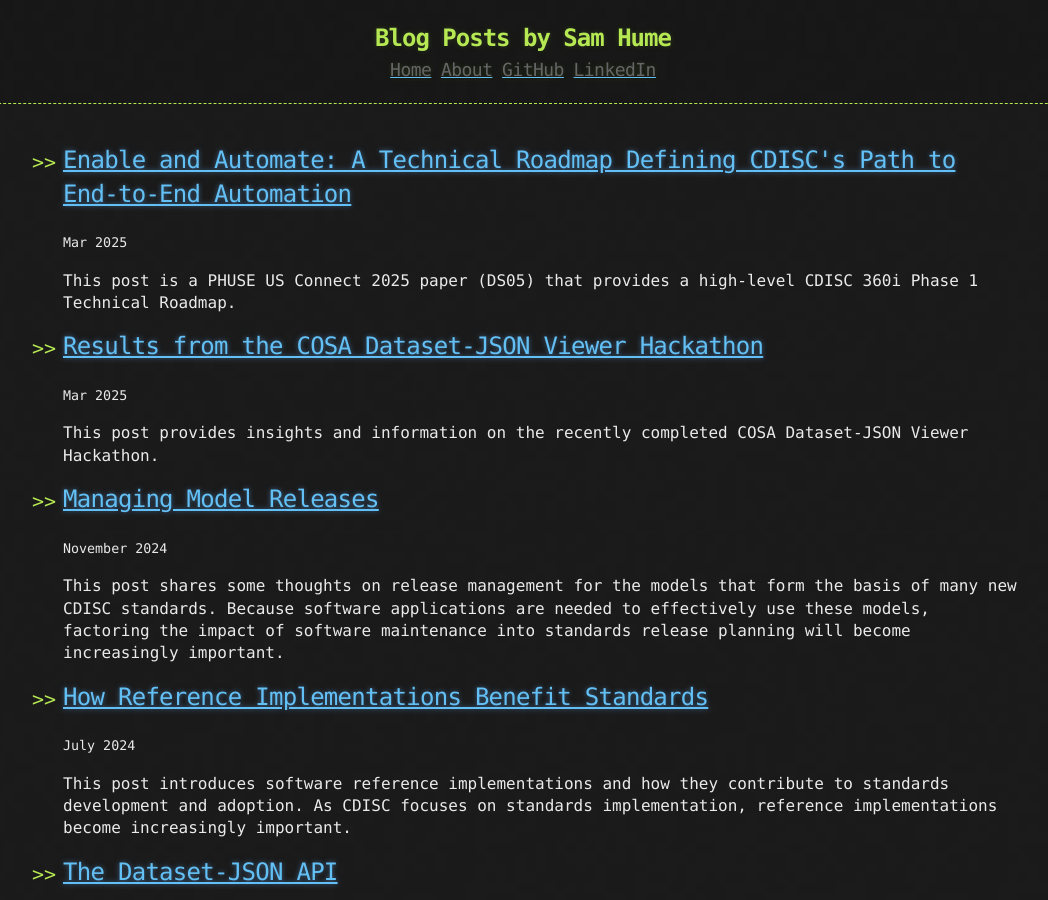
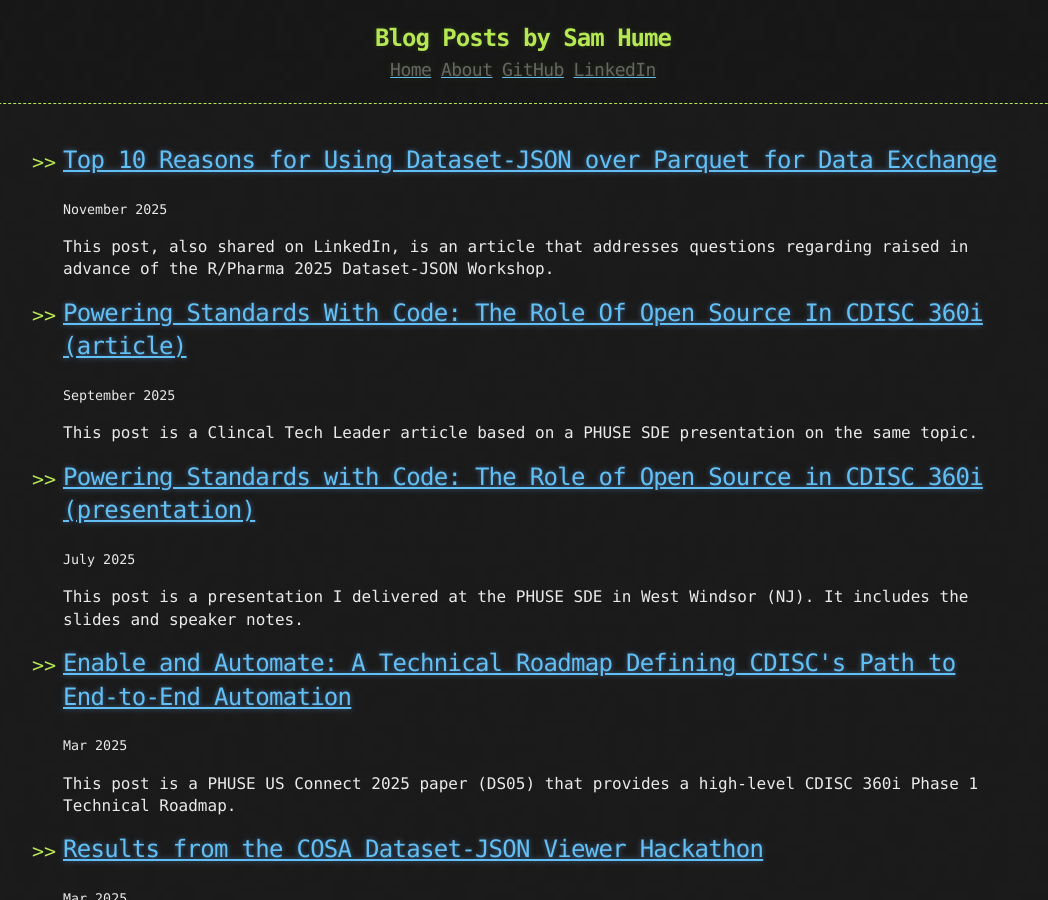
Before and after one commit to swhume/swhume.github.io, a Jekyll site: the page built from index.html, in a window 1280 px wide and 900 px high. Shown: the whole window, without its empty margins (117-1165 px from the left). Built offline with Jekyll 4.4.1, drawn with Linux system fonts in a browser that asks for light colours; the list of posts is cut into pages by our own code.

Commit message:
updates index with latest posts

```diff
--- a/index.html
+++ b/index.html
@@ -3,6 +3,27 @@
 ---
 
 <ul>
+      <li>
+          <h2><a href="https://swhume.github.io/top-10-reasons-dsj-over-parquet">Top 10 Reasons for Using Dataset-JSON over Parquet for Data Exchange</a></h2>
+          <small>November 2025</small>
+          <p>
+                This post, also shared on LinkedIn, is an article that addresses questions regarding raised in advance of the R/Pharma 2025 Dataset-JSON Workshop.
+          </p>
+      </li>
+      <li>
+          <h2><a href="https://swhume.github.io/powering-standards-with-code">Powering Standards With Code: The Role Of Open Source In CDISC 360i (article)</a></h2>
+          <small>September 2025</small>
+          <p>
+                This post is a Clincal Tech Leader article based on a PHUSE SDE presentation on the same topic.
+          </p>
+      </li>
+      <li>
+          <h2><a href="https://swhume.github.io/phuse-sde-360i-oss">Powering Standards with Code: The Role of Open Source in CDISC 360i (presentation)</a></h2>
+          <small>July 2025</small>
+          <p>
+                This post is a presentation I delivered at the PHUSE SDE in West Windsor (NJ). It includes the slides and speaker notes.
+          </p>
+      </li>
       <li>
           <h2><a href="https://swhume.github.io/360i-technical-roadmap">Enable and Automate: A Technical Roadmap Defining CDISC's Path to End-to-End Automation</a></h2>
           <small>Mar 2025</small>
```
